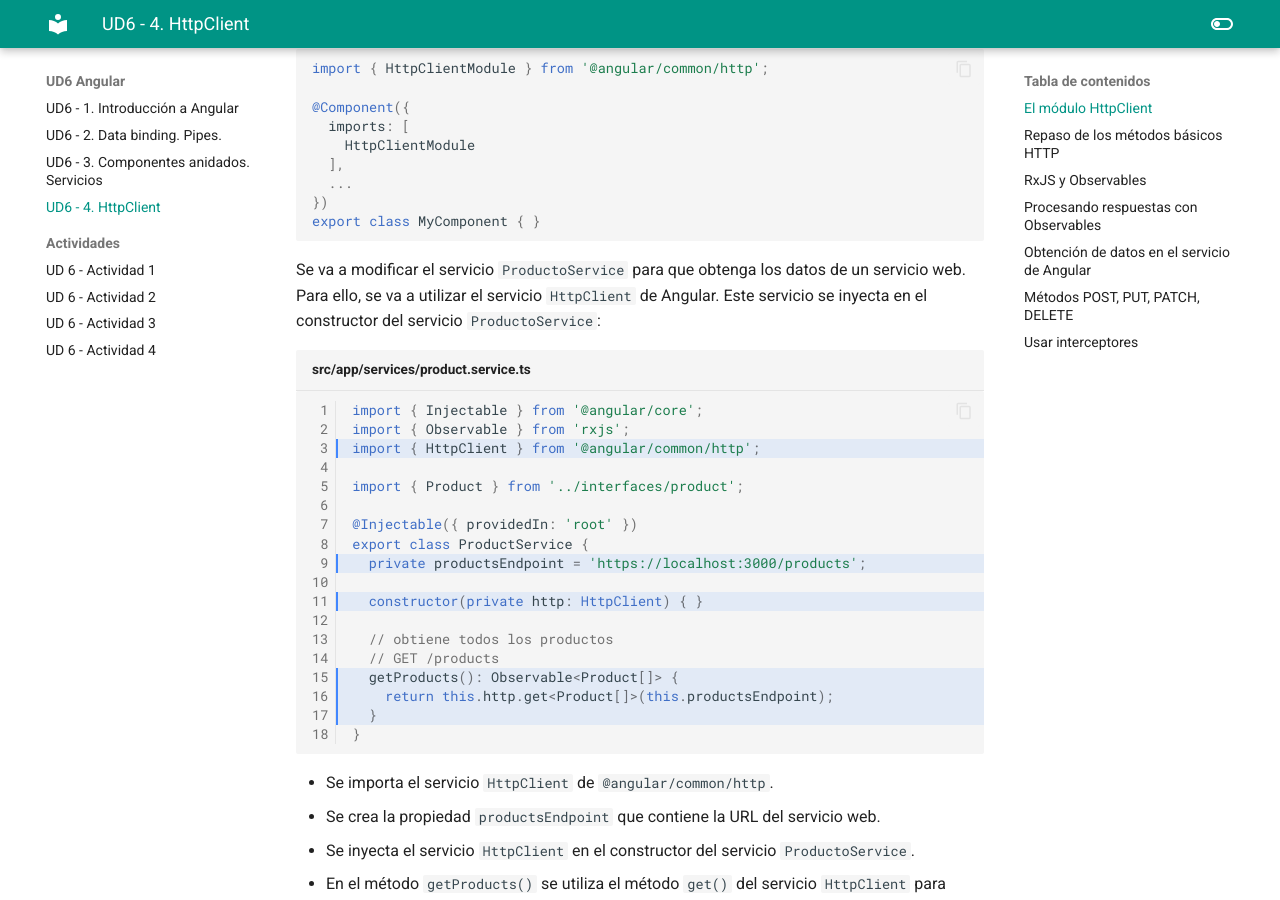
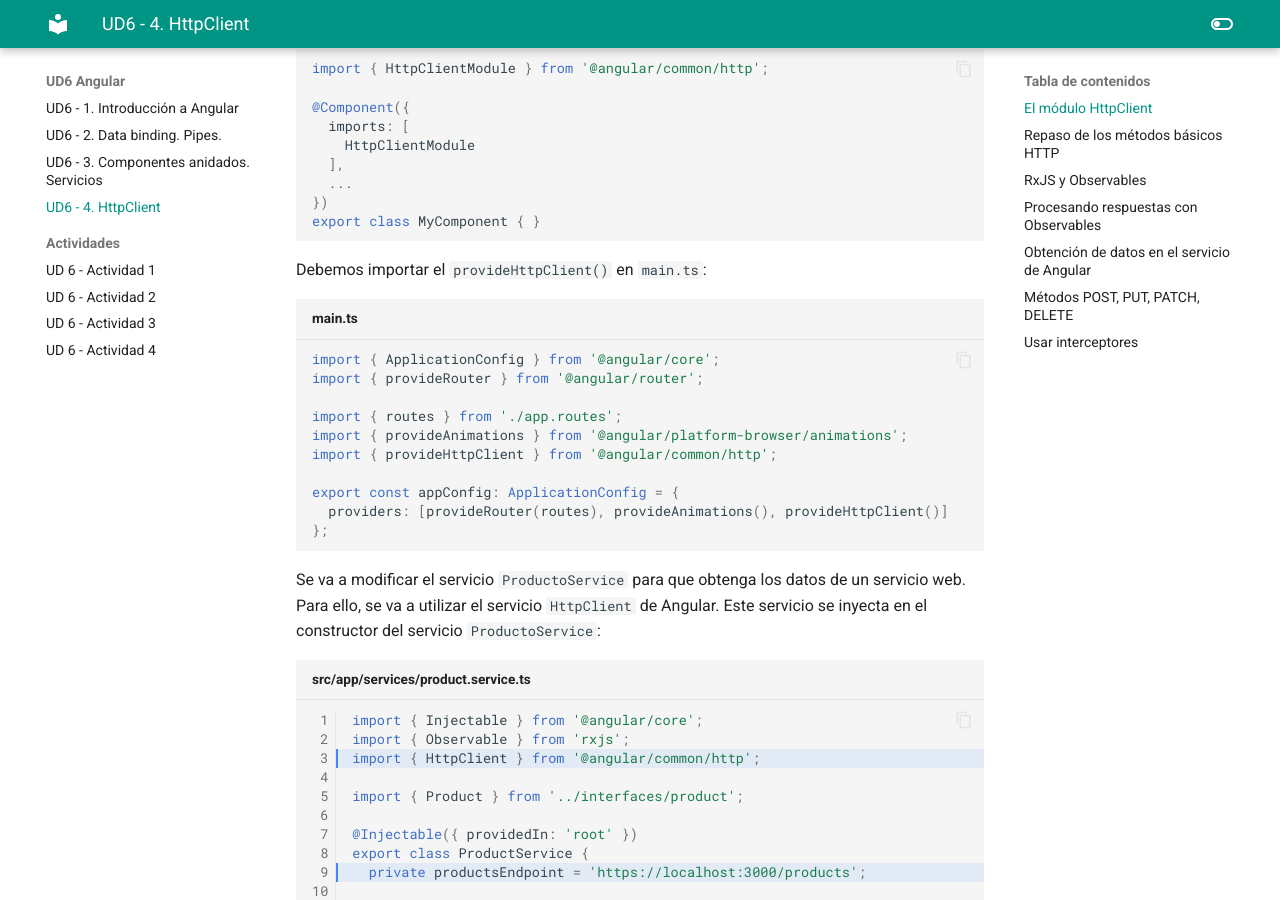
Before and after one commit to jsanvil/dwec2023, an MkDocs documentation site: the page built from docs/ud6/ud6-4-angular-rest.md, in a window 1280 px wide and 900 px high, scrolled down 348 px. Built offline with MkDocs 1.6.1 and Material for MkDocs 9.7.7, drawn with Linux system fonts in a browser that asks for light colours.

Commit message:
actualizado error en ud6_4 main.ts

````diff
--- a/docs/ud6/ud6-4-angular-rest.md
+++ b/docs/ud6/ud6-4-angular-rest.md
@@ -14,6 +14,21 @@ import { HttpClientModule } from '@angular/common/http';
   ...
 })
 export class MyComponent { }
+```
+
+Debemos importar el `provideHttpClient()` en `main.ts`:
+
+```typescript title="main.ts"
+import { ApplicationConfig } from '@angular/core';
+import { provideRouter } from '@angular/router';
+
+import { routes } from './app.routes';
+import { provideAnimations } from '@angular/platform-browser/animations';
+import { provideHttpClient } from '@angular/common/http';
+
+export const appConfig: ApplicationConfig = {
+  providers: [provideRouter(routes), provideAnimations(), provideHttpClient()]
+};
 ```
 
 Se va a modificar el servicio `ProductoService` para que obtenga los datos de un servicio web. Para ello, se va a utilizar el servicio `HttpClient` de Angular. Este servicio se inyecta en el constructor del servicio `ProductoService`:
````
